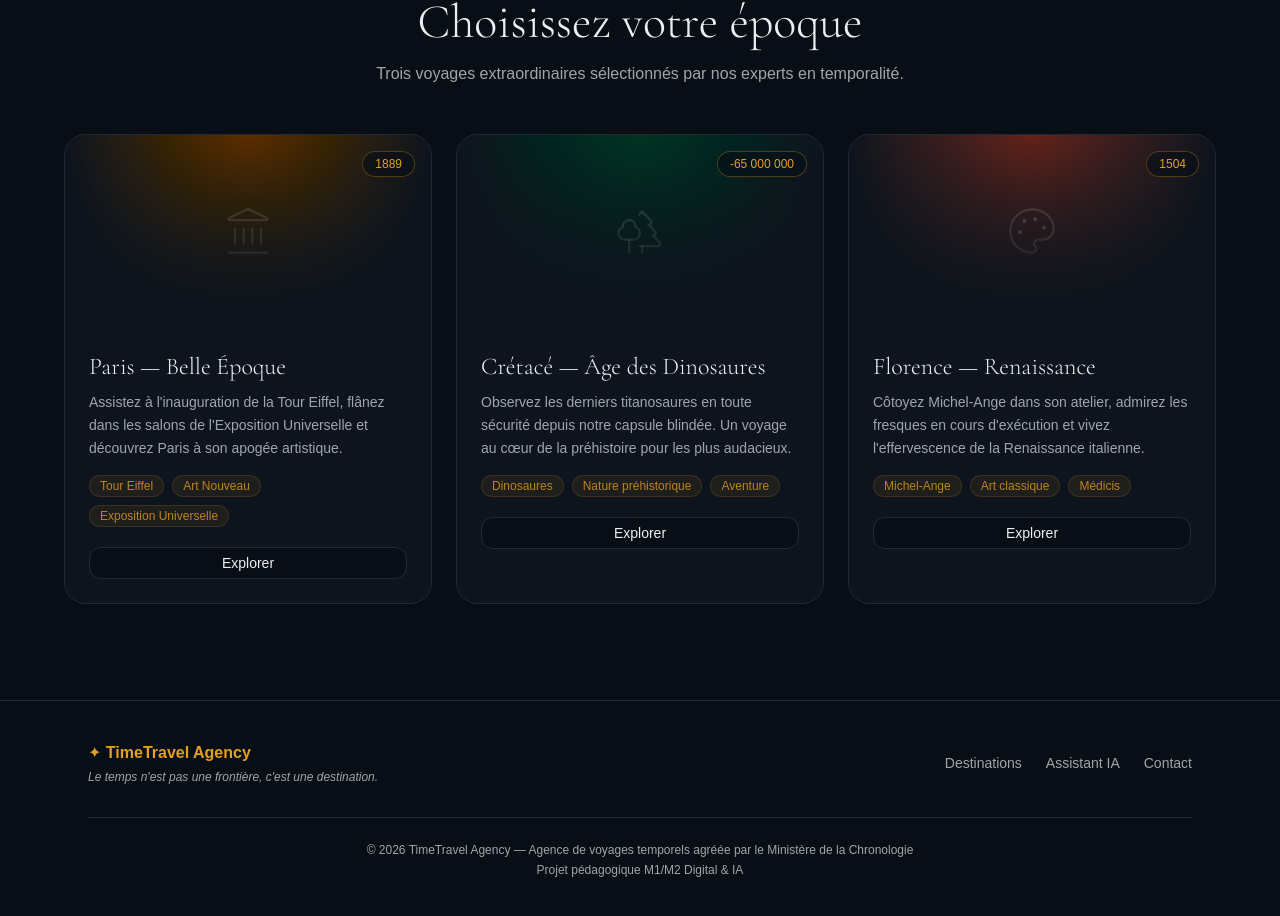
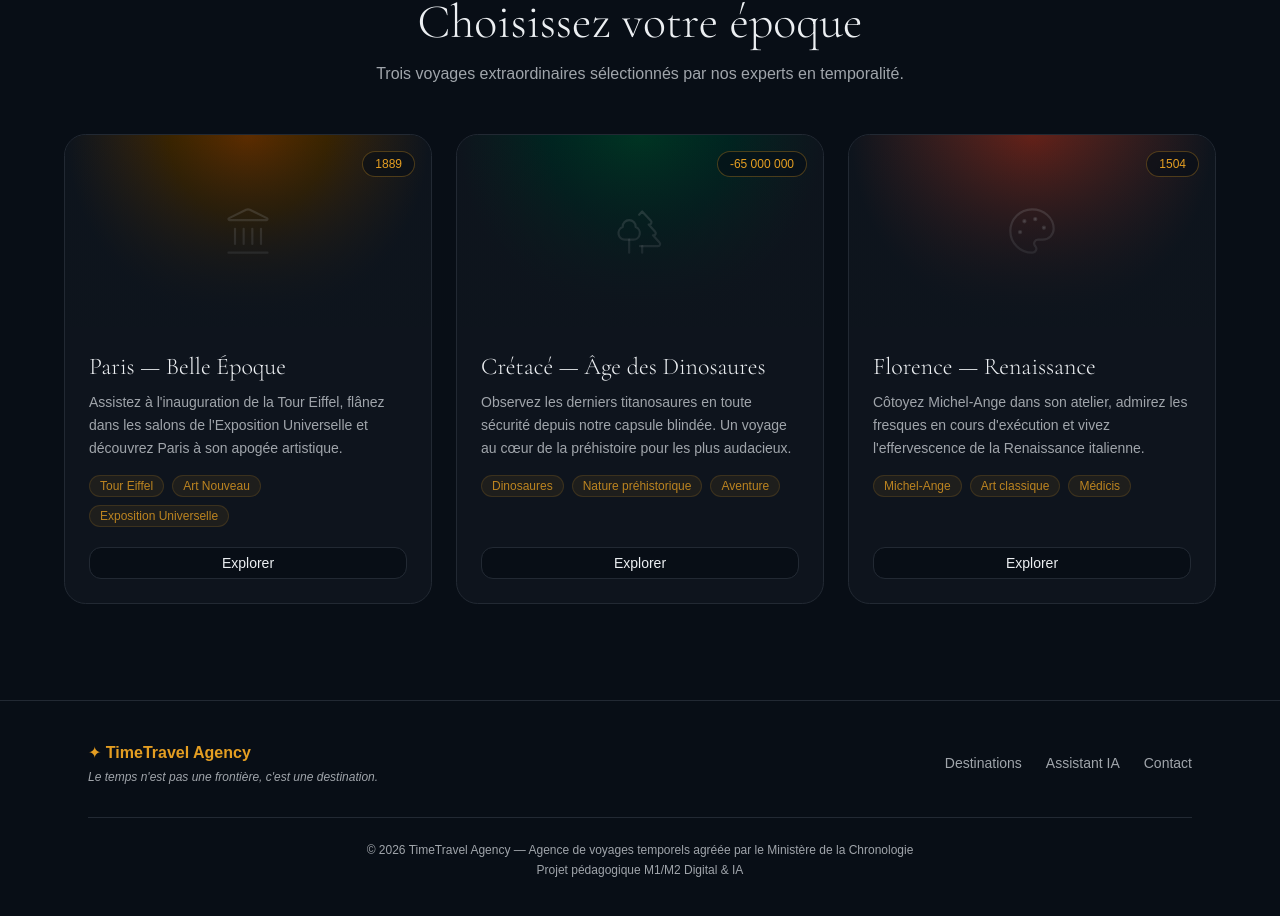
Before and after one commit to Johnn81100/TimeTravelAgency, a React (Vite) app: page / in a window 1280 px wide. Shown: the part 907-1823 px from the top of the page. Built offline with nearby package versions, Linux system fonts and the light colour scheme.

Commit message:
fix(destinations): align Explorer buttons at bottom of all cards

```diff
--- a/src/features/destinations/DestinationCard.tsx
+++ b/src/features/destinations/DestinationCard.tsx
@@ -15,7 +15,7 @@ export function DestinationCard({ destination }: { destination: Destination }) {
   const { Icon } = destination
 
   return (
-    <div className="group relative overflow-hidden rounded-2xl border border-border bg-card transition-all hover:border-primary/40 hover:shadow-lg hover:shadow-primary/5">
+    <div className="group relative flex flex-col overflow-hidden rounded-2xl border border-border bg-card transition-all hover:border-primary/40 hover:shadow-lg hover:shadow-primary/5">
       <div
         className="relative flex h-48 w-full items-center justify-center"
         style={{ background: destination.gradient }}
@@ -27,7 +27,7 @@ export function DestinationCard({ destination }: { destination: Destination }) {
         </span>
       </div>
 
-      <div className="p-6">
+      <div className="flex flex-1 flex-col p-6">
         <h3 className="mb-2 font-display text-2xl font-light text-foreground">
           {destination.title}
         </h3>
@@ -48,7 +48,7 @@ export function DestinationCard({ destination }: { destination: Destination }) {
           href="#chatbot"
           className={cn(
             buttonVariants({ variant: 'outline' }),
-            'w-full transition-colors group-hover:border-primary group-hover:text-primary',
+            'mt-auto w-full transition-colors group-hover:border-primary group-hover:text-primary',
           )}
         >
           Explorer
```
